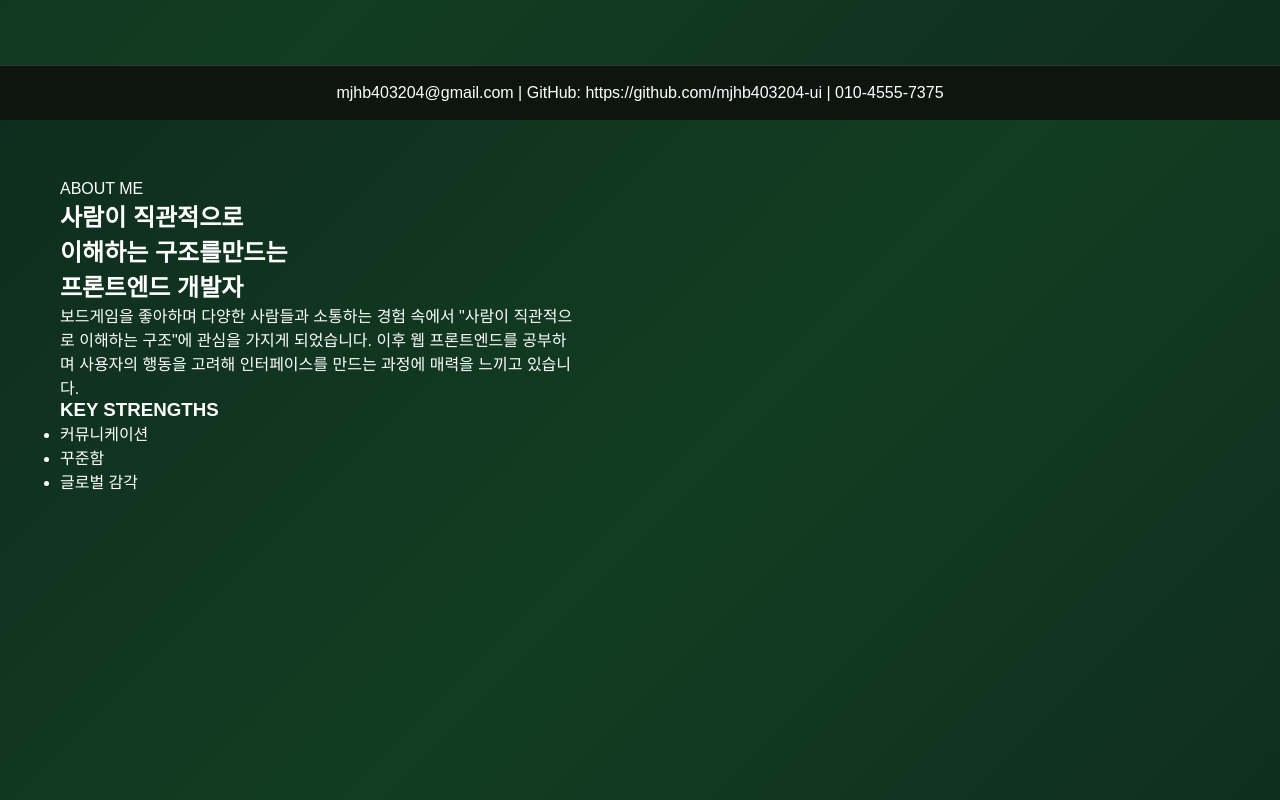
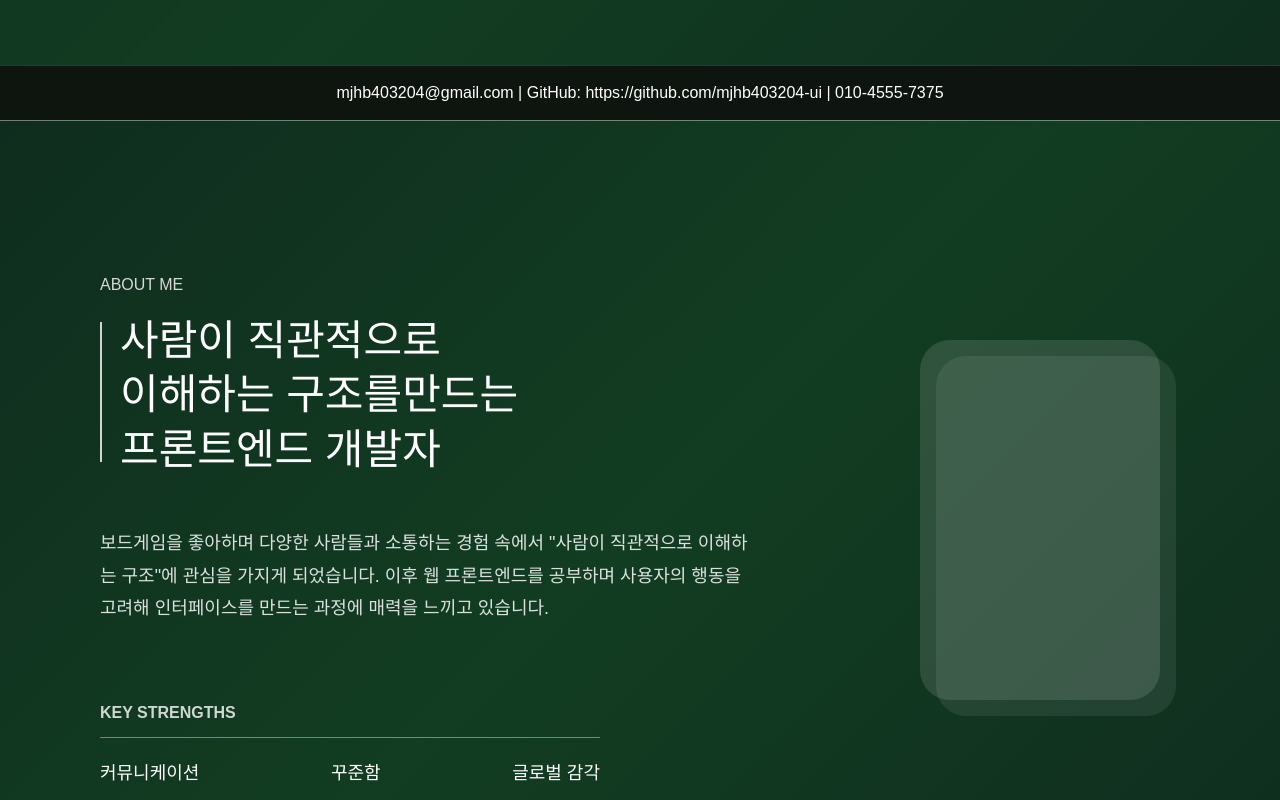
Before and after one commit to mjhb403204-ui/resume2026, a plain HTML site: page index.html in a window 1280 px wide. Shown: the part 680-1480 px from the top of the page. Drawn offline with Linux system fonts and the light colour scheme.

Commit message:
about 스타일 수정

```diff
--- a/index.html
+++ b/index.html
@@ -51,14 +51,10 @@
           </h2>
           <p class="About__ex">
             보드게임을 좋아하며 다양한 사람들과 소통하는 경험 속에서 "사람이
-            직관적으<br />
-            로 이해하는 구조"에 관심을 가지게 되었습니다. 이후 웹 프론트엔드를
-            공부하<br />
-            며 사용자의 행동을 고려해 인터페이스를 만드는 과정에 매력을 느끼고
-            있습니<br />
-            다.
+            직관적으로 이해하는 구조"에 관심을 가지게 되었습니다. 이후 웹
+            프론트엔드를 공부하며 사용자의 행동을 고려해 인터페이스를 만드는
+            과정에 매력을 느끼고 있습니다.
           </p>
-        </article>
 
           <article class="strengths__key-box">
             <h3 class="key-strengths">KEY STRENGTHS</h3>
@@ -68,6 +64,9 @@
               <li>글로벌 감각</li>
             </ul>
           </article>
+        </article>
+
+        <div class="about__visual"></div>
       </section>
 
       <section id="Projects" class="Projects-section">
--- a/my-css/style.css
+++ b/my-css/style.css
@@ -151,6 +151,151 @@ html {
   z-index: 1;
 }
 
+/*About*/
+
+.About-section {
+  min-height: 100vh;
+
+  display: flex;
+  justify-content: space-between;
+  align-items: center;
+
+  padding: 120px 100px 100px;
+  padding-top: 120px;
+  position: relative;
+}
+.About__text-box {
+  width: 60%;
+  max-width: 700px;
+}
+.About-me {
+  font-size: 16px;
+  color: #d8d8d8;
+
+  margin-bottom: 20px;
+}
+.About__contents {
+  font-size: 42px;
+  font-weight: 500;
+
+  line-height: 1.3;
+
+  margin-bottom: 50px;
+
+  position: relative;
+
+  padding-left: 20px;
+}
+
+.About__contents::before {
+  content: "";
+
+  position: absolute;
+
+  left: 0;
+  top: 8px;
+
+  width: 2px;
+  height: 140px;
+
+  background: rgba(255, 255, 255, 0.8);
+}
+.About__ex {
+  font-size: 18px;
+  line-height: 1.8;
+
+  max-width: 650px;
+
+  color: rgba(255, 255, 255, 0.85);
+
+  margin-bottom: 80px;
+}
+.strengths__key-box {
+  width: 100%;
+
+  margin-top: 0;
+}
+.key-strengths {
+  font-size: 16px;
+
+  margin-bottom: 15px;
+
+  color: rgba(255, 255, 255, 0.8);
+}
+.key__list {
+  display: flex;
+
+  justify-content: space-between;
+
+  max-width: 500px;
+
+  list-style: none;
+
+  border-top: 1px solid rgba(255, 255, 255, 0.4);
+
+  padding-top: 20px;
+}
+.key__list::before {
+  content: "";
+
+  position: absolute;
+
+  top: 0;
+  left: 0;
+
+  width: 100%;
+  height: 1px;
+
+  background: rgba(255, 255, 255, 0.4);
+}
+.key__list li {
+  font-size: 18px;
+}
+.about__visual {
+  position: absolute;
+
+  right: 120px;
+  top: 50%;
+
+  transform: translateY(-50%);
+
+  width: 240px;
+  height: 360px;
+
+  border-radius: 30px;
+
+  background: rgba(255, 255, 255, 0.12);
+}
+.about__visual::after {
+  content: "";
+
+  position: absolute;
+
+  top: 16px;
+  left: 16px;
+
+  width: 100%;
+  height: 100%;
+
+  border-radius: 30px;
+
+  background: rgba(255, 255, 255, 0.08);
+
+  z-index: -1;
+}
+.About-section::after {
+  content: "";
+
+  position: absolute;
+
+  bottom: 80px;
+  left: 100px;
+  right: 100px;
+
+  height: 1px;
+
+  background: rgba(255, 255, 255, 0.2);
+}
 /*footer*/
 .site-footer {
   position: fixed;
```
Lines whose indentation alone changed are shown as unchanged.
